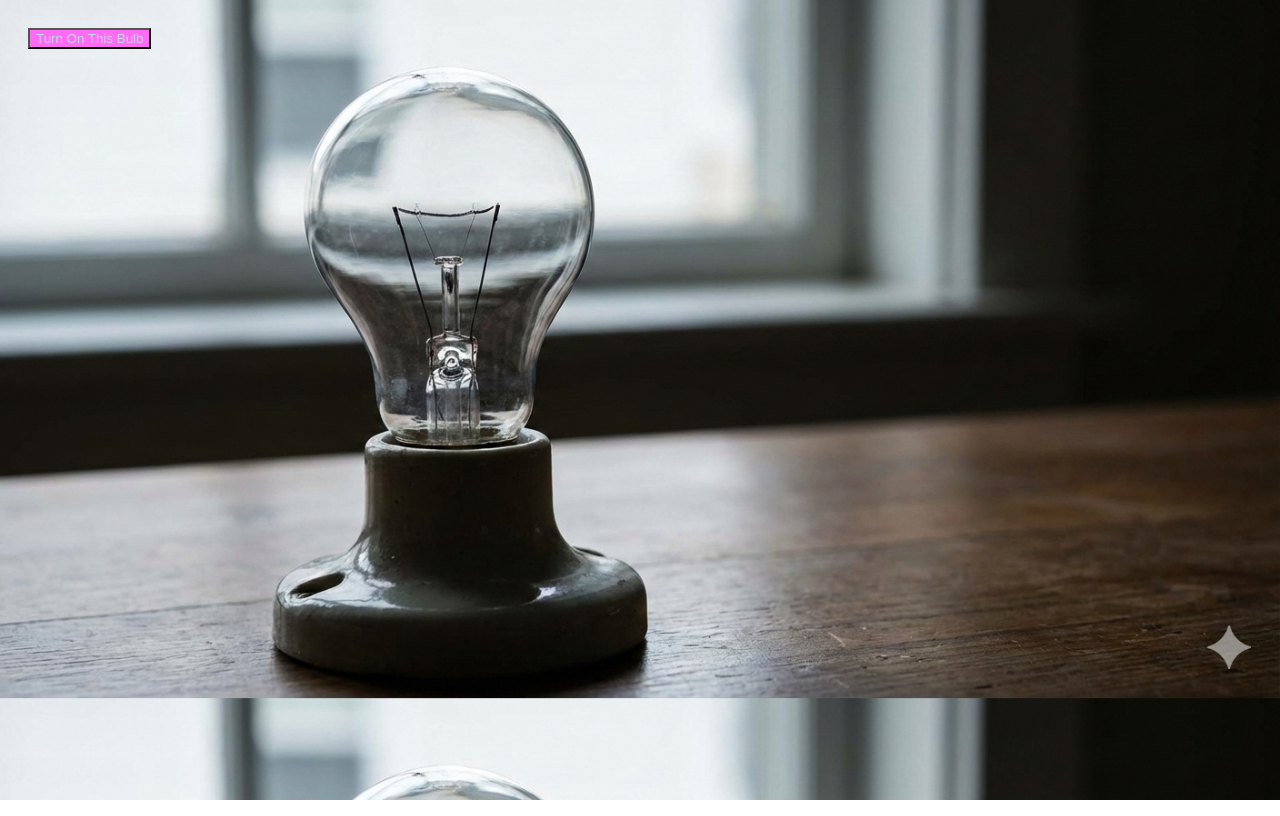
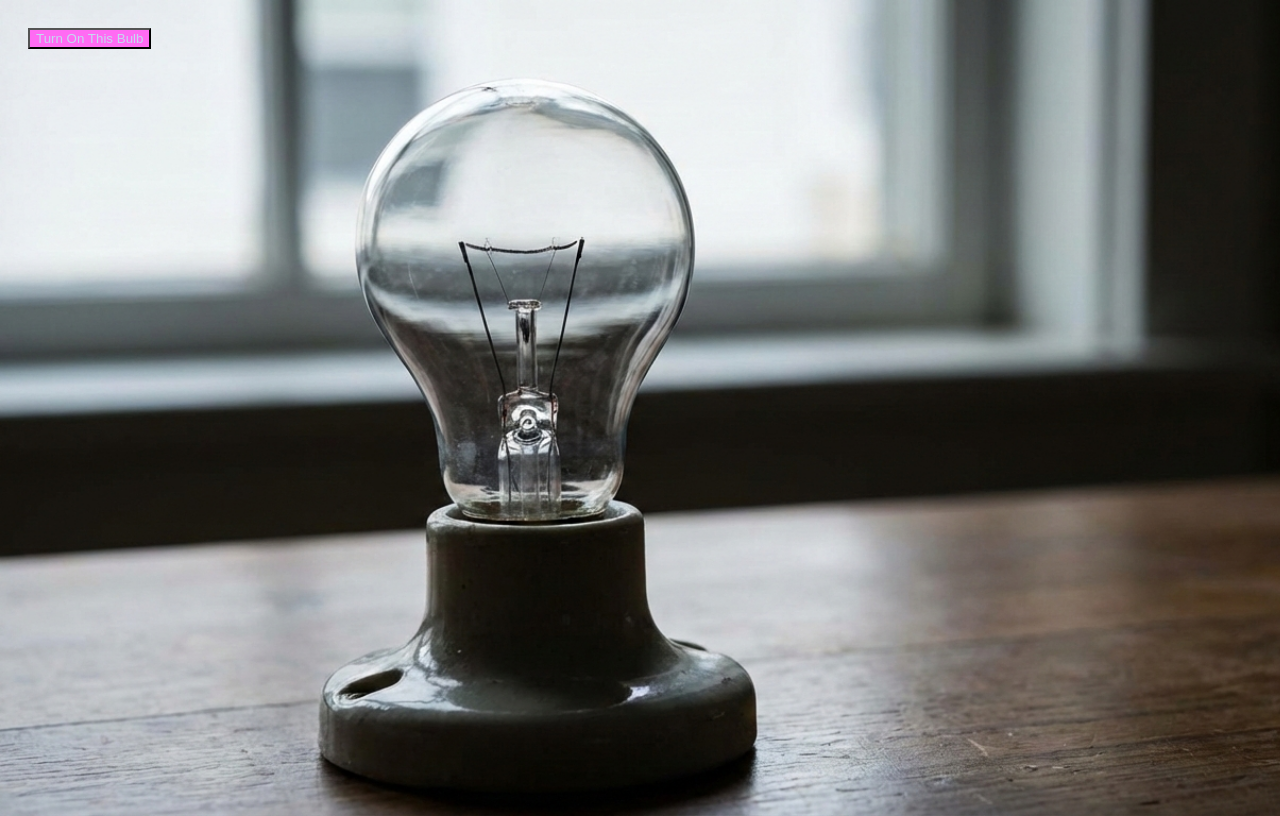
Before and after one commit to vinay-rana-1/Bulb-on-off, a plain HTML site: page index.html in a window 1280 px wide. Drawn offline with Linux system fonts and the light colour scheme.

Commit message:
modefied index.html

```diff
--- a/index.html
+++ b/index.html
@@ -18,6 +18,12 @@
             background: radial-gradient(circle at center, #c9c9b8, #0692ce);
             transform: scale(1.1);
         }
+        body{
+            background-image: url(onn.png);
+            height: 100vh;
+            width: auto;
+            overflow: hidden;
+        }
     </style>
 </head>
 <body style="background-image: url(onn.png); background-size: cover;">
```
